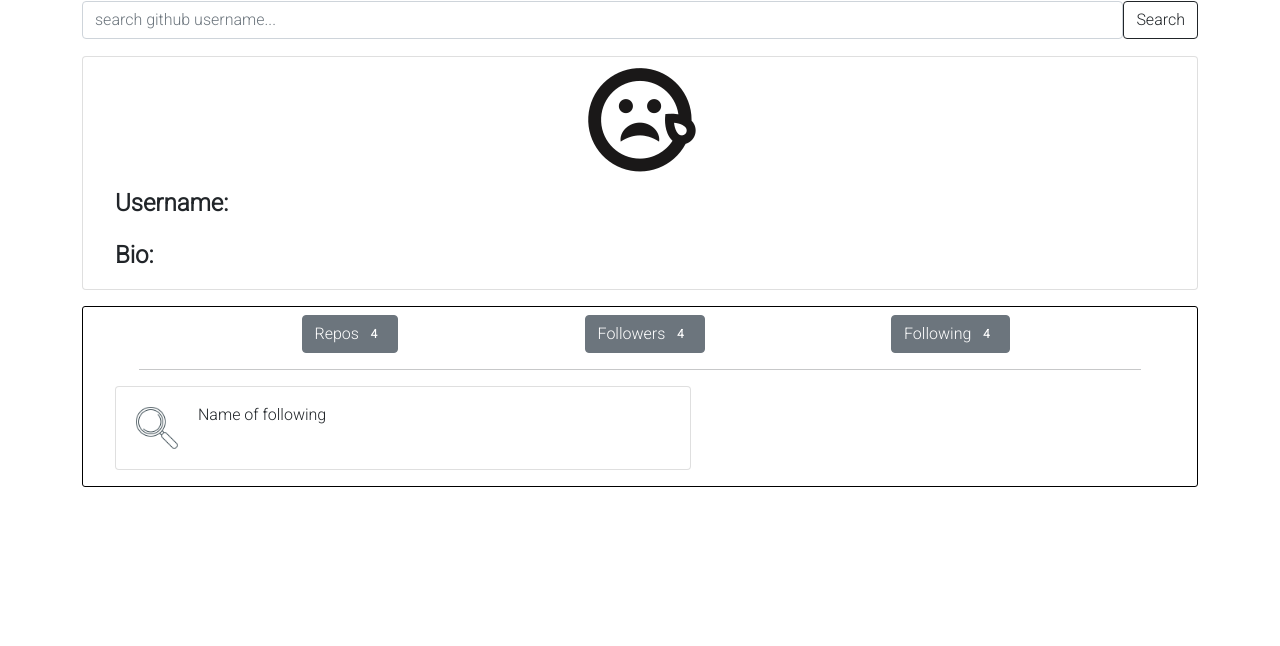
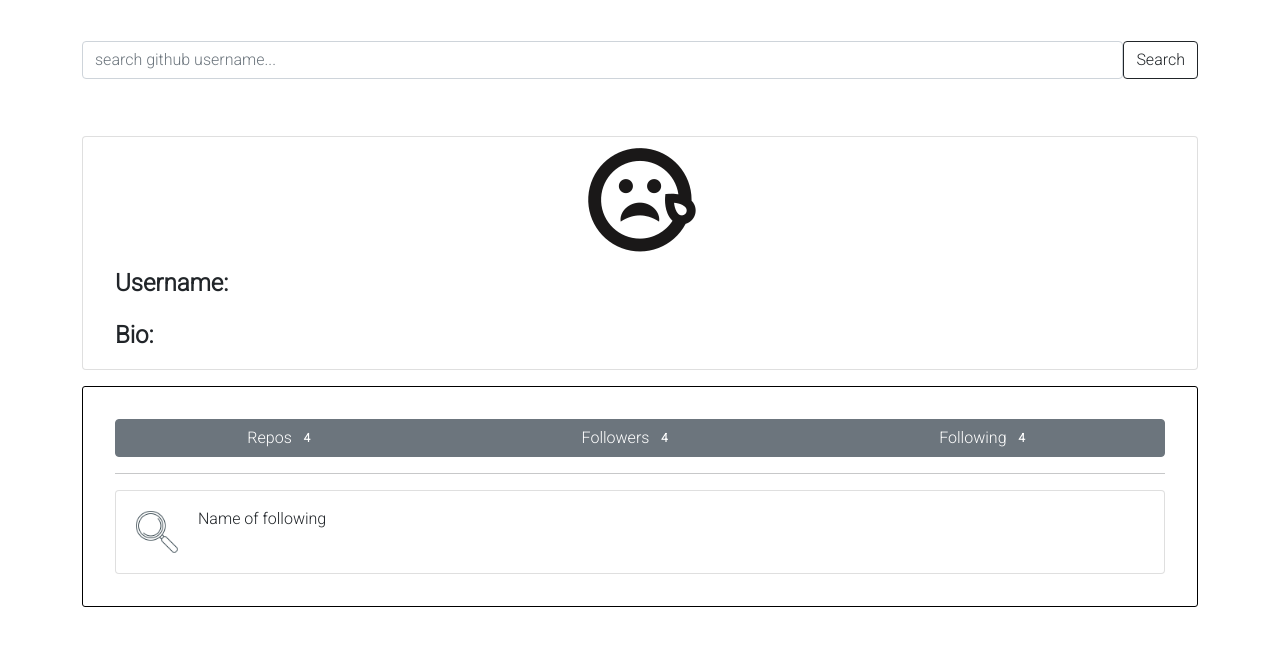
Before and after one commit to Ken-mbira/Git-finder, an Angular app: page / in a window 1280 px wide. Shown: the top 646 px of the page. Built offline with nearby package versions, Linux system fonts and the light colour scheme.

Commit message:
modify the findings page

```diff
--- a/src/app/extra-search/extra-search.component.css
+++ b/src/app/extra-search/extra-search.component.css
@@ -1,5 +1,5 @@
 .container {
-    height: 5vh;
+    height: 15vh;
     width: 100vw;
     display: flex;
     justify-content: center;
--- a/src/app/extra-search/extra-search.component.ts
+++ b/src/app/extra-search/extra-search.component.ts
@@ -1,4 +1,5 @@
 import { Component, OnInit } from '@angular/core';
+import { ProfileServiceService } from '../profile-http/profile-service.service';
 
 @Component({
   selector: 'app-extra-search',
@@ -7,7 +8,8 @@ import { Component, OnInit } from '@angular/core';
 })
 export class ExtraSearchComponent implements OnInit {
 
-  constructor() { }
+  constructor(){
+  }
 
   ngOnInit(): void {
   }
--- a/src/app/following/following.component.html
+++ b/src/app/following/following.component.html
@@ -1,6 +1,4 @@
-<div class="followers">
-    <ul>
-        <li class="card" style="width:36rem ;padding: 1rem;">
+<div class="card" style="padding: 1rem;">
     <div>
         <div>
             <img src="../../assets/search icon.png" width="50px">
@@ -9,6 +7,4 @@
             <p class="card-text">Name of following</p>
         </div>
     </div>
-        </li>
-    </ul>
 </div>
--- a/src/app/profile/profile.component.css
+++ b/src/app/profile/profile.component.css
@@ -10,15 +10,10 @@
     text-align: left;
 }
 
-.detail-category {
-    display: flex;
-    justify-content: space-evenly;
-    margin-top: 0.5rem;
-}
-
 .profile-details {
     margin-top: 1rem;
     border: solid black 1px;
     border-radius: 3px;
-    height: fit-content;
+    text-align: center;
+    padding: 2rem;
 }
--- a/src/app/profile/profile.component.html
+++ b/src/app/profile/profile.component.html
@@ -17,20 +17,12 @@
             </div>
         </div>
         <div class="profile-details">
-            <nav class="nav-bar">
-                <ul class="detail-category">
-                    <li class="nav-item active">
-                        <button class="btn btn-secondary">Repos <span class="badge badge-secondary">4</span></button>
-                    </li>
-                    <li class="nav-item active">
-                        <button class="btn btn-secondary">Followers <span class="badge badge-secondary">4</span></button>
-                    </li>
-                    <li class="nav-item active">
-                        <button class="btn btn-secondary">Following <span class="badge badge-secondary">4</span></button>
-                    </li>
-                </ul>
-            </nav>
-            <hr width="90%" style="margin-left:auto;margin-right:auto">
+            <div class="btn-group" style="width:100%">
+                <button class="btn btn-secondary">Repos <span class="badge badge-secondary">4</span></button>
+                <button class="btn btn-secondary">Followers <span class="badge badge-secondary">4</span></button>
+                <button class="btn btn-secondary">Following <span class="badge badge-secondary">4</span></button>
+            </div>
+            <hr>
             <app-following></app-following>
         </div>
     </div>
--- a/src/environments/environment.ts
+++ b/src/environments/environment.ts
@@ -4,7 +4,7 @@
 
 export const environment = {
   production: false,
-  apiKey: "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"
+  apiKey: "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",
 };
 
 /*
```
Also changed, not shown: src/app/profile-http/profile-service.service.ts (+9 -1 lines), src/app/profile/profile.component.ts (+5 -2 lines). Lines whose indentation alone changed are shown as unchanged.
